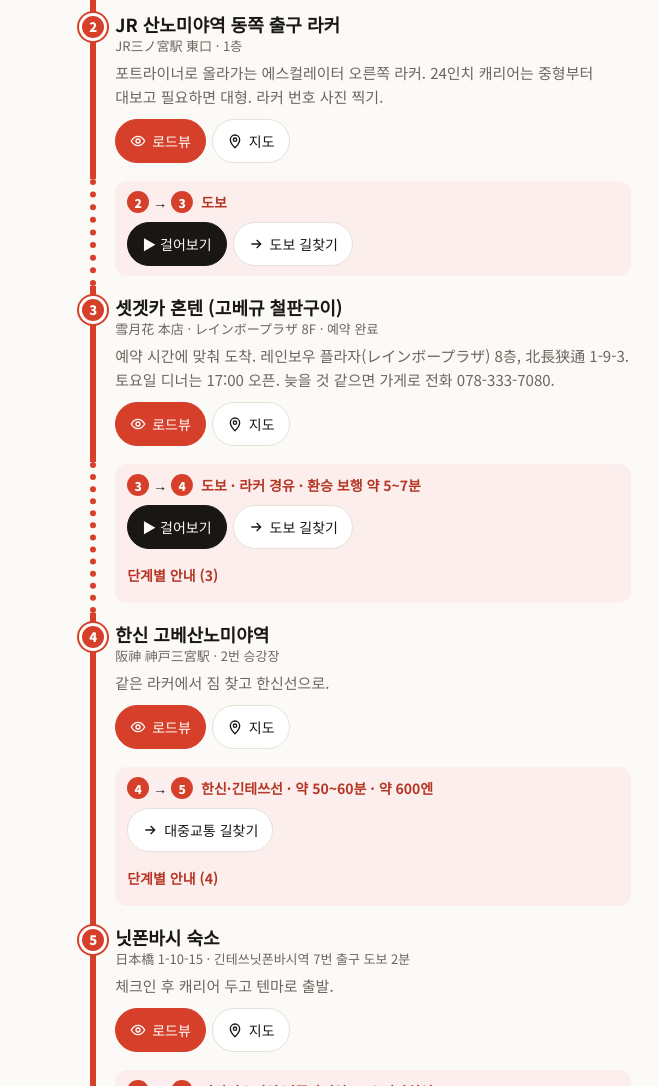
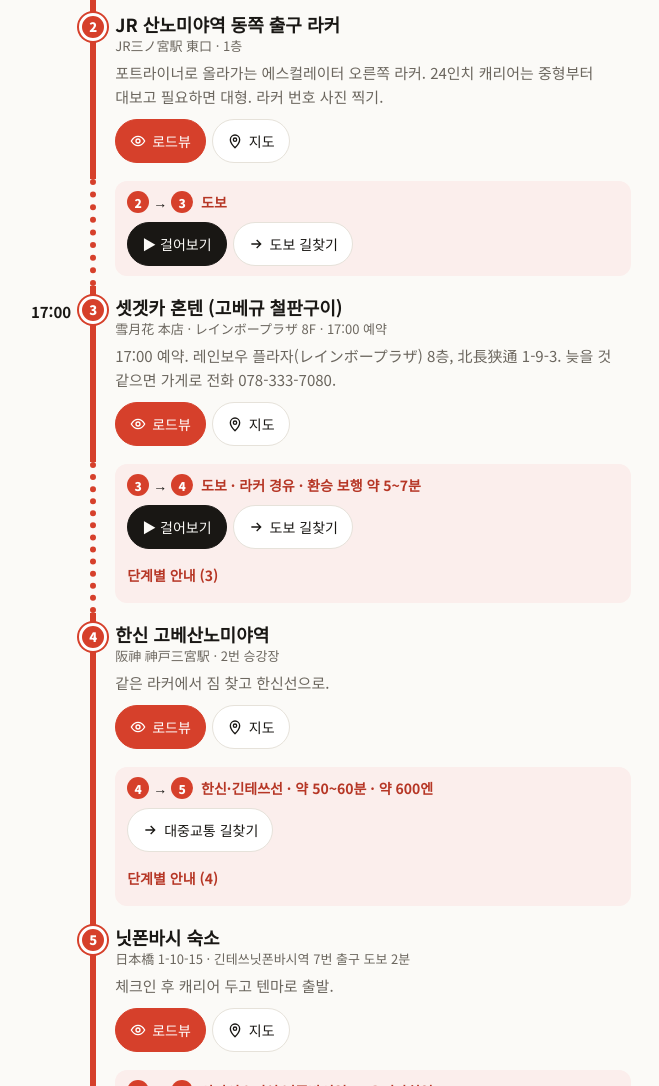
Before and after one commit to changsu1993/osaka-2026, a plain HTML site: page index.html in a window 1280 px wide. Shown: the part 906-1992 px from the top of the page, without its empty margins (318-977 px from the left). Drawn offline with Linux system fonts and the light colour scheme.

Commit message:
v10: morning coffee stops (Ibuki day 2, Brooklyn Kitahama day 4), 17:00 reservation

```diff
--- a/index.html
+++ b/index.html
@@ -159,9 +159,11 @@ small.src{display:block;color:var(--mute);font-size:13px;margin-top:10px}
 const P={
   kix2:[34.6377902,135.2265001,'고베공항 제2터미널','神戸空港 第2ターミナル'],
   snLocker:[34.6948726,135.1948083,'JR 산노미야역 동쪽 출구 라커','JR三ノ宮駅 東口 · 1층'],
-  steak:[34.6926884,135.1918262,'셋겟카 혼텐 (고베규 철판구이)','雪月花 本店 · レインボープラザ 8F · 예약 완료'],
+  steak:[34.6926884,135.1918262,'셋겟카 혼텐 (고베규 철판구이)','雪月花 本店 · レインボープラザ 8F · 17:00 예약'],
   hanshin:[34.6938491,135.1960454,'한신 고베산노미야역','阪神 神戸三宮駅 · 2번 승강장'],
   stay:[34.6674643,135.5081997,'닛폰바시 숙소','日本橋 1-10-15 · 긴테쓰닛폰바시역 7번 출구 도보 2분'],
+  ibuki:[34.6661111,135.5075,'이부키 커피점 (아침 커피)','伊吹珈琲店 黒門市場 · 07:00 오픈 · 타베로그 3.52'],
+  brooklyn:[34.6910465,135.5091563,'브루클린 로스팅 컴퍼니 (강가 커피)','Brooklyn Roasting Company 北浜 · 평일 08:00 오픈'],
   ogi:[34.7037154,135.5108915,'오기마치역','扇町駅 · 사카이스지선'],
   tenma:[34.7069692,135.5131571,'우라텐마 초친도리','裏天満ちょうちん通り'],
   tsuru:[34.6692099,135.5059835,'츠루톤탄 소에몬초점 앞 (투어 집결)','つるとんたん 宗右衛門町店 · Ndaytrip 피켓'],
@@ -203,7 +205,7 @@ const DAYS=[
    ['kix2','15:10','13:35 인천 T1 출발 → 15:10 고베 T2 도착. 입국·수하물 수령.'],
    ['snLocker','','포트라이너로 올라가는 에스컬레이터 오른쪽 라커. 24인치 캐리어는 중형부터 대보고 필요하면 대형. 라커 번호 사진 찍기.',
     {m:'transit',n:'T2→T1 도보/무료버스 + 포트라이너 · 약 30~40분 · 340엔',steps:['T2 1층 도착로비에서 ‘Port Liner / T1’ 표지 확인','T2 출구 바닥의 T1 화살표 → 오른쪽, 지붕 있는 보행로를 따라 T1 방향 직진 (도보 약 10분 또는 무료버스)','‘포트라이너 연결구’ 표지 → 초록색 ‘Terminal 1’ 표지 → 포트라이너 고베공항역','T1 2층 고베공항역에서 ICOCA 구매·충전 → 산노미야행 탑승 (약 18분)'],warn:'버스 대안: T2 → 산노미야 마린에어 셔틀 340엔, 시간표는 공식 안내 확인.'}],
-   ['steak','','예약 시간에 맞춰 도착. 레인보우 플라자(レインボープラザ) 8층, 北長狭通 1-9-3. 토요일 디너는 17:00 오픈. 늦을 것 같으면 가게로 전화 078-333-7080.',{m:'walk',n:'도보'}],
+   ['steak','17:00','17:00 예약. 레인보우 플라자(レインボープラザ) 8층, 北長狭通 1-9-3. 늦을 것 같으면 가게로 전화 078-333-7080.',{m:'walk',n:'도보'}],
    ['hanshin','','같은 라커에서 짐 찾고 한신선으로.',
     {m:'walk',n:'도보 · 라커 경유 · 환승 보행 약 5~7분',steps:['JR 산노미야역 동쪽 출구 1층 라커에서 캐리어 수령','초록색 ‘Port Liner / P01 / Kobe Airport’ 표지는 따라가지 말고 ‘阪神電車 / Hanshin Line / 阪神(東口)’ 표지 따라가기','한신 고베산노미야역 동쪽 개찰구 → 2번 승강장 ‘大阪難波・近鉄奈良’ 방면 확인'],warn:'역 공사나 임시 통로가 있으면 현장 표지 우선.'}],
    ['stay','','체크인 후 캐리어 두고 텐마로 출발.',
@@ -213,11 +215,12 @@ const DAYS=[
    ['stay','','',{m:'transit',n:'오기마치역 → 사카이스지선 닛폰바시역 → 숙소'}]
   ],
   opts:null},
- {d:'11/29',w:'일',c:'#2f7d4f',t:'교토 버스 투어 → 도톤보리 저녁',s:'08:10 집결 · 08:30 버스 출발. 청수사·금각사 입장료(각 900엔)는 각자 현장 결제.',
+ {d:'11/29',w:'일',c:'#2f7d4f',t:'교토 버스 투어 → 도톤보리 저녁',s:'07:00 이부키 커피 → 08:10 집결 · 08:30 버스 출발. 청수사·금각사 입장료(각 900엔)는 각자 현장 결제.',
   stops:[
-   ['stay','','숙소 출발.'],
+   ['stay','06:50','숙소 출발.'],
+   ['ibuki','07:00','구로몬시장 안, 07:00 오픈. 진하고 쓴 ‘오사카 스트롱 커피’가 대표라 연한 커피파는 우유 추가. 모닝 세트는 11:00까지. 07:50에는 나서기.',{m:'walk',n:'도보 약 5분'}],
    ['tsuru','08:10','가게 앞 보도에서 ‘Ndaytrip’ 피켓 확인. 08:30 버스 출발.',
-    {m:'walk',n:'도보',steps:['숙소에서 국립분라쿠극장 앞 큰길로 이동 → 닛폰바시역 사거리 방향 직진','사거리에서 도톤보리강 방향으로 우회전 → 큰길 따라 닛폰바시 다리 건너기','다리 끝 왼편, 커다란 사각 간판 ‘つるとんたん’ 확인'],links:[['역 사거리부터 보는 한글 약도 (PDF)','https://www.limonbus.com/contents/wp-content/uploads/2020/06/nippombashi.K.pdf'],['방문 후기 속 가게 외관','https://shuteamjang.tistory.com/154'],['11/29 교토 투어 상품 보기','https://tour.yanolja.com/tna/products/d1c3567a-505e-4208-9093-b968ce45c8d2']]}],
+    {m:'walk',n:'도보 약 10분',steps:['구로몬시장에서 사카이스지(큰길)로 나와 북쪽 닛폰바시역 사거리 방향 직진','사거리에서 도톤보리강 방향으로 우회전 → 큰길 따라 닛폰바시 다리 건너기','다리 끝 왼편, 커다란 사각 간판 ‘つるとんたん’ 확인'],links:[['역 사거리부터 보는 한글 약도 (PDF)','https://www.limonbus.com/contents/wp-content/uploads/2020/06/nippombashi.K.pdf'],['방문 후기 속 가게 외관','https://shuteamjang.tistory.com/154'],['11/29 교토 투어 상품 보기','https://tour.yanolja.com/tna/products/d1c3567a-505e-4208-9093-b968ce45c8d2']]}],
    ['fushimi','','',{m:'bus',n:'투어 버스'}],
    ['kiyo','','청수사 주변에서 자유 점심.',{m:'bus',n:'투어 버스'}],
    ['kinka','','',{m:'bus',n:'투어 버스'}],
@@ -244,12 +247,14 @@ const DAYS=[
    ['stay','','',{m:'walk',n:'도보'}]
   ],
   opts:{h:'여유 있으면',p:'신세카이까지 걸을 여유가 있으면 앗치치혼포. 난바 2차는 전날 못 간 엔·리키마루 또는 도톤보리 타코야키.',k:['acchichiH','en','rikimaru','wanaka']}},
- {d:'12/1',w:'화',c:'#8a4fc4',t:'오사카성 → 난바 쇼핑 → 고베공항',s:'07:15 아침·체크아웃 준비 → 짐 보관. 12:00 짐 수령, 12:20 열차, 14:00~14:10 T2 수속.',
+ {d:'12/1',w:'화',c:'#8a4fc4',t:'오사카성 → 난바 쇼핑 → 고베공항',s:'07:30 체크아웃·짐 보관 → 08:00 기타하마 강가 커피 → 오사카성. 12:00 짐 수령, 12:20 열차, 14:00~14:10 T2 수속.',
   stops:[
-   ['stay','07:15','짐은 호스트에게 맡기거나 닛폰바시·난바 보관함.'],
-   ['otemon','08:00','오테몬 방향으로 오사카성 공원 입장.',
-    {m:'transit',n:'닛폰바시 → 다니마치9초메 환승 → 다니마치4초메 → 도보',steps:['닛폰바시역에서 다니마치9초메로 이동 후 다니마치선 환승','다니마치4초메역 하차','오테몬 방향으로 도보']},
-    '08:30까지 출발이 어렵거나 비가 오면 오사카성 생략 → 난바 야사카 신사 산책으로 대체(아래 선택).'],
+   ['stay','07:30','체크아웃 준비 후 출발. 짐은 호스트에게 맡기거나 닛폰바시·난바 보관함.'],
+   ['brooklyn','08:00','08:00 오픈에 맞춰 도착. 강가 테라스 자리는 금방 차니 먼저 자리부터. 08:35쯤 오사카성으로 출발.',
+    {m:'transit',n:'사카이스지선 닛폰바시 → 기타하마 · 3정거장 직통',steps:['닛폰바시역에서 사카이스지선 덴진바시스지6초메 방면 탑승','기타하마역 하차 → 강 쪽 출구로 나와 도보 1~2분']}],
+   ['otemon','08:55','오테몬 방향으로 오사카성 공원 입장. 카페에서 걷기 싫으면 게이한선 기타하마 → 덴마바시 한 정거장 후 도보.',
+    {m:'walk',n:'도보 약 20분'},
+    '카페에서 08:45를 넘기거나 비가 오면 오사카성 생략 → 난바 야사카 신사 산책으로 대체(아래 선택).'],
    ['castle','09:40','천수각 내부는 생략, 09:40경 돌아서기. 10:30까지 닛폰바시 복귀.',{m:'walk',n:'도보'}],
    ['bic','10:30','빅카메라 우선. 면세는 여권 지참, 같은 매장·같은 날 세전 5,000엔 이상. 환급 순서는 마지막 고베공항 카드 참고.',{m:'transit',n:'다니마치4초메 → 닛폰바시 방면'}],
    ['naniwa','11:00','이른 점심. 11:45 짐 찾으러 출발.',{m:'walk',n:'도보'}],
@@ -264,7 +269,7 @@ const MAPS_KEY='AIzaSyAxpuGo-cc7EUKWBMl9dv4HSK6PeZASx9E';
 const ll=k=>P[k][0]+','+P[k][1];
 const esc=s=>String(s).replace(/[&<>"']/g,c=>({'&':'&amp;','<':'&lt;','>':'&gt;','"':'&quot;',"'":'&#39;'}[c]));
 const G='https://www.google.com/maps/';
-const Q={kix2:'神戸空港 第2ターミナル',snLocker:'JR三ノ宮駅 東口',steak:'雪月花 本店 神戸 レインボープラザ',hanshin:'阪神 神戸三宮駅',stay:'〒542-0073 大阪府大阪市中央区日本橋1丁目10-15 冨士ハイツ',ogi:'扇町駅 大阪メトロ',tenma:'裏天満ちょうちん通り',tsuru:'つるとんたん 宗右衛門町店',fushimi:'伏見稲荷大社',kiyo:'清水寺',kinka:'金閣寺',arashi:'渡月橋',doton:'ドトンプラザ 大阪',satsuma:'らーめん 薩摩っ子 道頓堀',acchichi:'あっちち本舗 道頓堀店',donki:'ドン・キホーテ 道頓堀店',glico:'グリコサイン 道頓堀',wanaka:'たこ焼道楽 わなか 道頓堀',ebisu:'戎橋 大阪',kogaryu:'甲賀流 アメリカ村本店',fujimoto:'焼肉 ふじもと 心斎橋店',hozenji:'法善寺横丁',rikimaru:'焼肉 力丸 千日前店',en:'炭火焼肉 焔 en なんば日本橋店',kintetsu:'近鉄日本橋駅',usj:'ユニバーサル・スタジオ・ジャパン',ucity:'ユニバーサルシティ駅',nishikujo:'西九条駅',tennoji:'JR天王寺駅',harukas:'ハルカス300 展望台',moegi:'お好み焼 萌木 難波',acchichiH:'あっちち本舗 本店',tani4:'谷町四丁目駅',otemon:'大阪城 大手門',castle:'大阪城天守閣',bic:'ビックカメラ なんば店',naniwa:'なにわ日本橋食堂',edion:'エディオン なんば本店',yasaka:'難波八阪神社'};
+const Q={kix2:'神戸空港 第2ターミナル',snLocker:'JR三ノ宮駅 東口',steak:'雪月花 本店 神戸 レインボープラザ',hanshin:'阪神 神戸三宮駅',stay:'〒542-0073 大阪府大阪市中央区日本橋1丁目10-15 冨士ハイツ',ibuki:'伊吹珈琲店 黒門市場',brooklyn:'Brooklyn Roasting Company Kitahama',ogi:'扇町駅 大阪メトロ',tenma:'裏天満ちょうちん通り',tsuru:'つるとんたん 宗右衛門町店',fushimi:'伏見稲荷大社',kiyo:'清水寺',kinka:'金閣寺',arashi:'渡月橋',doton:'ドトンプラザ 大阪',satsuma:'らーめん 薩摩っ子 道頓堀',acchichi:'あっちち本舗 道頓堀店',donki:'ドン・キホーテ 道頓堀店',glico:'グリコサイン 道頓堀',wanaka:'たこ焼道楽 わなか 道頓堀',ebisu:'戎橋 大阪',kogaryu:'甲賀流 アメリカ村本店',fujimoto:'焼肉 ふじもと 心斎橋店',hozenji:'法善寺横丁',rikimaru:'焼肉 力丸 千日前店',en:'炭火焼肉 焔 en なんば日本橋店',kintetsu:'近鉄日本橋駅',usj:'ユニバーサル・スタジオ・ジャパン',ucity:'ユニバーサルシティ駅',nishikujo:'西九条駅',tennoji:'JR天王寺駅',harukas:'ハルカス300 展望台',moegi:'お好み焼 萌木 難波',acchichiH:'あっちち本舗 本店',tani4:'谷町四丁目駅',otemon:'大阪城 大手門',castle:'大阪城天守閣',bic:'ビックカメラ なんば店',naniwa:'なにわ日本橋食堂',edion:'エディオン なんば本店',yasaka:'難波八阪神社'};
 const nm=k=>encodeURIComponent(Q[k]||ll(k));
 const mapU=k=>G+'search/'+nm(k)+'/@'+ll(k)+',17z';
 const panoU=k=>G+'@?api=1&map_action=pano&viewpoint='+ll(k);
```
